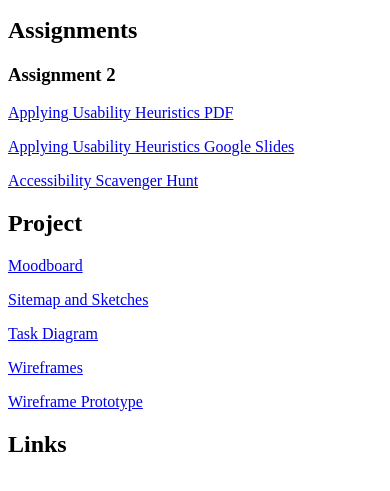
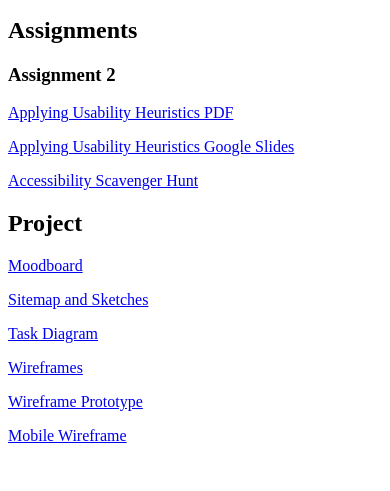
Before and after one commit to OKellyrez/KellyTG.github.io, a plain HTML site: page index.html in a window 390 px wide. Shown: the part 119-610 px from the top of the page. Drawn offline with Linux system fonts and the light colour scheme.

Commit message:
add mobile wireframe

```diff
--- a/index.html
+++ b/index.html
@@ -24,7 +24,8 @@
 <p> <a href=https://app.mural.co/t/kellytg3509/m/kellytg3509/1615494221082/12cb61d11174cb697c34b41db622e09f7d6e6b26> Task Diagram</a></p>
 <p> <a href=https://www.figma.com/file/Kasp9cQWRSC8lAFBgJ7kBz/Portfolio-Site?node-id=0%3A1> Wireframes</a></p>
 <p> <a href=https://www.figma.com/proto/Kasp9cQWRSC8lAFBgJ7kBz/Portfolio-Site?node-id=1%3A3&viewport=284%2C334%2C0.15005677938461304&scaling=min-zoom&page-id=0%3A1> Wireframe Prototype </a></p>
-<h2> Links </h2>
+<p> <a href=https://www.figma.com/file/mX0qq3ihXvvk8nsT8OTFWO/Portfolio-Mobile?node-id=1%3A2> Mobile Wireframe </a> </p>
+
 
 </body>
 </html>
```
